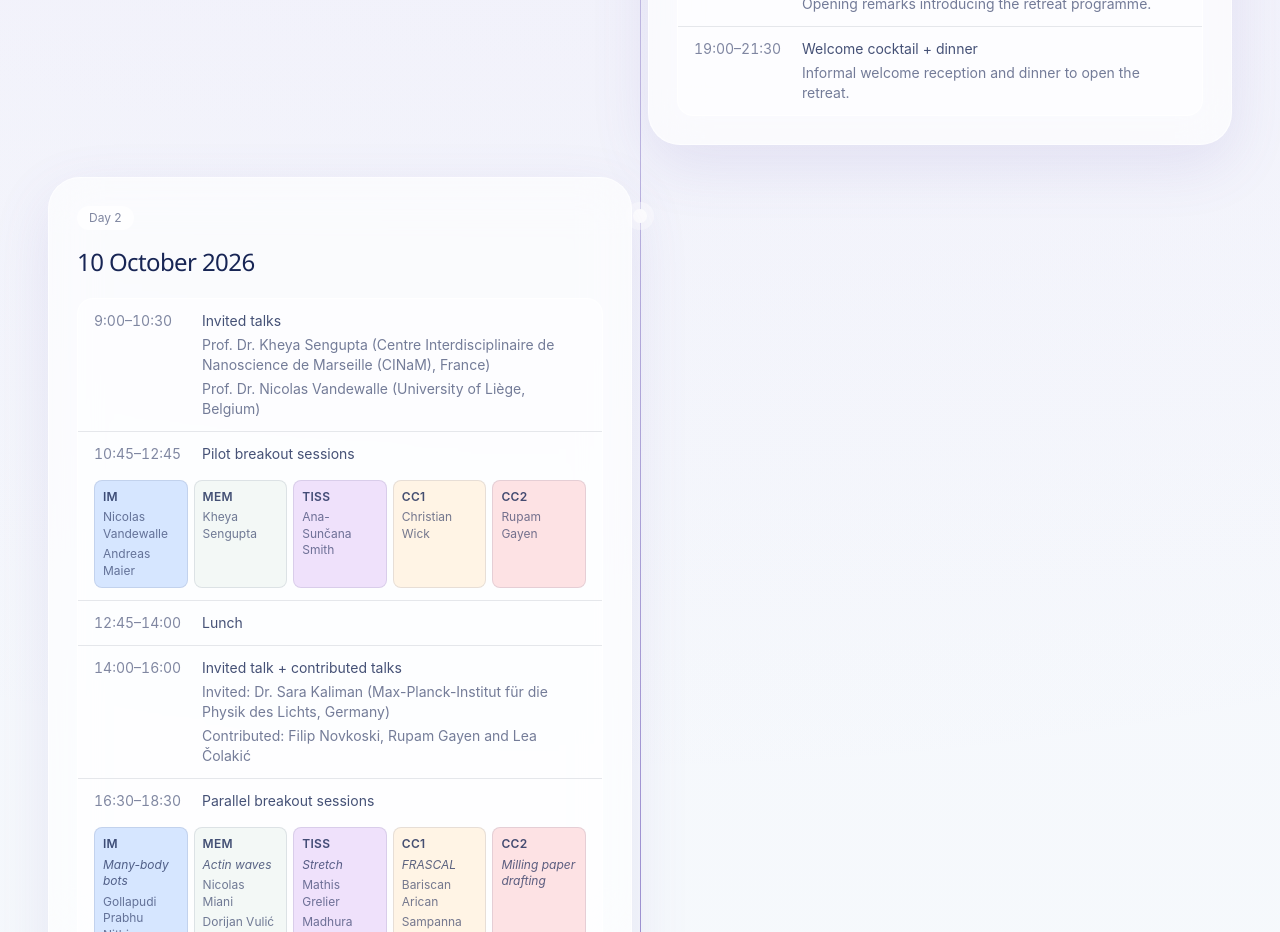
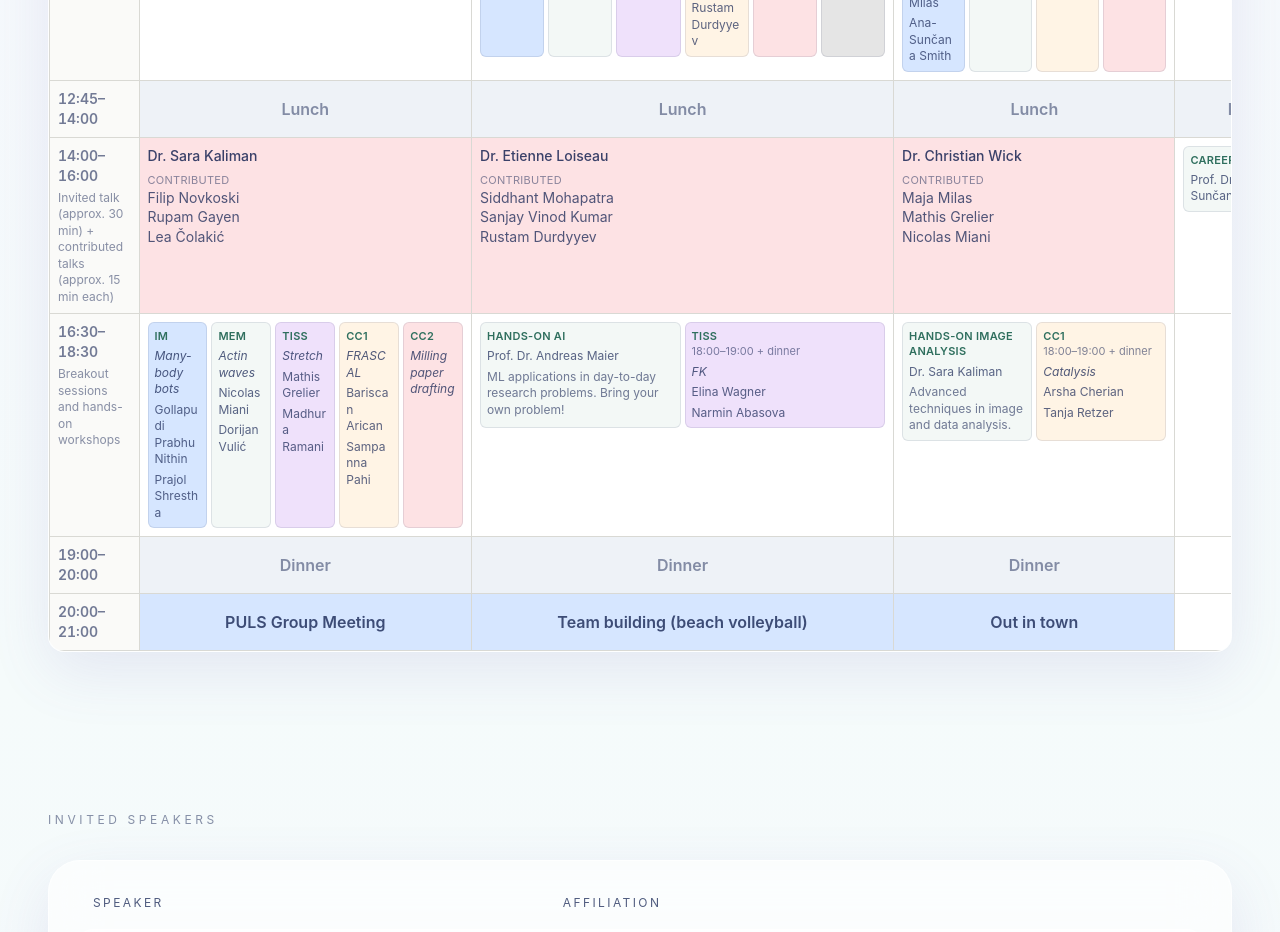
Before and after one commit to pahi-26/puls-retreat-2026, a Next.js app: page / in a window 1280 px wide. Shown: the part 2320-3252 px from the top of the page. Built offline with nearby package versions, Linux system fonts and the light colour scheme.

Commit message:
Updated programme

```diff
--- a/components/Timeline.tsx
+++ b/components/Timeline.tsx
@@ -1,33 +1,95 @@
 "use client";
 
 import { motion } from "framer-motion";
-import { breakoutGroups, programme, talkFormats } from "@/data/programme";
+import { arrivalDay, breakoutGroups, days, slots, type Cell, type Track } from "@/data/programme";
+
+const dayWidths = ["26%", "33%", "22%", "12%"];
+const cellBorder = "border border-[#d9d9d4] p-2 align-top";
+
+function TrackBox({ track }: { track: Track }) {
+  return (
+    <div
+      title={track.group?.name}
+      className={`min-w-0 rounded-md border border-ink/10 p-1.5 ${track.group?.tint ?? "bg-[#f3f8f6]"}`}
+    >
+      <p className="text-[11px] font-semibold uppercase leading-snug tracking-wide text-[#2f6f5e]">
+        {track.group?.code ?? track.title}
+      </p>
+      {track.time && <p className="text-[11px] leading-snug text-ink/55">{track.time}</p>}
+      {track.topic && (
+        <p className="mt-1 break-words text-xs italic leading-snug text-ink/75">{track.topic}</p>
+      )}
+      {track.people?.map((person) => (
+        <p key={person} className="mt-1 hyphens-auto break-words text-xs leading-snug text-ink/70">
+          {person}
+        </p>
+      ))}
+      {track.detail && (
+        <p className="mt-1 break-words text-xs leading-snug text-ink/60">{track.detail}</p>
+      )}
+    </div>
+  );
+}
+
+function ScheduleCell({ cell }: { cell: Cell }) {
+  switch (cell.kind) {
+    case "talks":
+      return (
+        <td className={`${cellBorder} bg-[#fde2e4]`}>
+          {cell.invited.map((name) => (
+            <p key={name} className="text-sm font-medium leading-snug text-ink/85">
+              {name}
+            </p>
+          ))}
+          {cell.contributed && (
+            <>
+              <p className="mt-2 text-[11px] uppercase leading-snug tracking-wide text-ink/50">
+                Contributed
+              </p>
+              {cell.contributed.map((name) => (
+                <p key={name} className="text-sm leading-snug text-ink/75">
+                  {name}
+                </p>
+              ))}
+            </>
+          )}
+        </td>
+      );
+    case "break":
+      return (
+        <td className={`${cellBorder} bg-[#eef2f7] text-center align-middle font-semibold text-ink/50`}>
+          {cell.label}
+        </td>
+      );
+    case "event":
+      return (
+        <td className={`${cellBorder} bg-[#d6e6ff] text-center align-middle font-semibold text-ink/80`}>
+          {cell.label}
+        </td>
+      );
+    case "tracks":
+      return (
+        <td className={`${cellBorder} bg-white`}>
+          <div className="grid grid-cols-[repeat(auto-fit,minmax(3.5rem,1fr))] gap-1">
+            {cell.tracks.map((track) => (
+              <TrackBox key={track.group?.code ?? track.title} track={track} />
+            ))}
+          </div>
+        </td>
+      );
+    case "empty":
+      return <td className={`${cellBorder} bg-white`} />;
+  }
+}
 
 export default function Timeline() {
   return (
     <section id="programme" className="relative">
-      <div className="section-shell">
+      <div className="section-shell pb-0">
         <p className="section-eyebrow">Programme Timeline</p>
         <h2 className="section-title">Programme overview across the workshop dates.</h2>
-        <div className="glass-panel mt-10 max-w-xl overflow-hidden rounded-2xl">
-          <table className="w-full text-left text-sm">
-            <thead className="bg-white/60 text-ink/75">
-              <tr>
-                <th className="px-4 py-3 font-semibold">Type of talk</th>
-                <th className="px-4 py-3 font-semibold">Duration</th>
-              </tr>
-            </thead>
-            <tbody className="divide-y divide-ink/8 bg-white/40 text-ink/65">
-              {talkFormats.map((format) => (
-                <tr key={format.type}>
-                  <td className="px-4 py-3">{format.type}</td>
-                  <td className="px-4 py-3 tabular-nums">{format.duration}</td>
-                </tr>
-              ))}
-            </tbody>
-          </table>
-        </div>
-        <div className="glass-panel mt-6 max-w-xl rounded-2xl p-4">
+        <div className="mt-10 flex flex-wrap items-start gap-6">
+          <div className="glass-panel max-w-xl rounded-2xl p-4">
             <p className="text-sm font-semibold text-ink/75">Breakout session groups</p>
             <dl className="mt-3 grid gap-2 sm:grid-cols-2">
               {breakoutGroups.map((group) => (
@@ -42,86 +104,64 @@ export default function Timeline() {
               ))}
             </dl>
           </div>
-        <div className="relative mt-14">
-          <div className="absolute left-4 top-0 h-full w-px origin-top bg-gradient-to-b from-plum/10 via-plum/50 to-teal/30 md:left-1/2" />
-          <div className="absolute left-4 top-0 h-full w-px origin-top animate-line-grow bg-gradient-to-b from-plum/30 via-plum to-teal md:left-1/2" />
-          <div className="space-y-8">
-            {programme.map((day, index) => (
-              <motion.article
-                key={day.date}
-                initial={{ opacity: 0, y: 28 }}
-                whileInView={{ opacity: 1, y: 0 }}
-                viewport={{ once: true, amount: 0.25 }}
-                transition={{ duration: 0.55, delay: index * 0.06 }}
-                className={`relative grid gap-4 md:grid-cols-2 ${
-                  index % 2 === 0 ? "" : "md:[&>*:first-child]:order-2"
-                }`}
-              >
-                <div className="hidden md:block" />
-                <div className="absolute left-4 top-8 h-3.5 w-3.5 -translate-x-1/2 rounded-full border border-white/90 bg-white shadow-[0_0_0_7px_rgba(255,255,255,0.45)] md:left-1/2" />
-                <div className="pl-10 md:pl-0">
-                  <div className="glass-panel rounded-[2rem] p-6 md:p-7">
-                    <div className="flex flex-wrap items-center gap-3">
-                      <span className="rounded-full bg-white/70 px-3 py-1 text-xs text-ink/55">
-                        Day {index + 1}
-                      </span>
-                    </div>
-                    <h3 className="mt-4 text-2xl">{day.date}</h3>
-                    <div className="mt-5 divide-y divide-ink/8 overflow-hidden rounded-2xl border border-white/70 bg-white/55">
-                      {day.sessions.map((session) => (
-                        <div
-                          key={session.time}
-                          className="grid grid-cols-[5.75rem_1fr] gap-4 px-4 py-3"
-                        >
-                          <p className="text-sm tabular-nums text-ink/55">{session.time}</p>
-                          <div>
-                            <p className="text-sm text-ink/80">{session.title}</p>
-                            {session.detail && (
-                              <p className="mt-1 text-sm text-ink/60">{session.detail}</p>
-                            )}
-                            {session.talks?.map((talk) => (
-                              <p key={talk} className="mt-1 text-sm text-ink/60">
-                                {talk}
+          <div className="glass-panel rounded-2xl p-4">
+            <p className="text-sm font-semibold text-ink/75">Arrival: {arrivalDay.day}</p>
+            {arrivalDay.sessions.map((session) => (
+              <p key={session.time} className="mt-2 text-sm text-ink/65">
+                <span className="tabular-nums text-ink/55">{session.time}</span> {session.title}
               </p>
-                            ))}
-                          </div>
-                          {session.tracks && (
-                            <div className="col-span-2 grid grid-cols-2 gap-1.5 sm:flex">
-                              {session.tracks.map((track) => (
-                                <div
-                                  key={track.group.code}
-                                  title={track.group.name}
-                                  className={`min-w-0 rounded-lg border border-ink/10 p-2 sm:flex-1 ${track.group.tint}`}
-                                >
-                                  <p className="text-xs font-semibold uppercase leading-snug tracking-wide text-ink/80">
-                                    {track.group.code}
-                                  </p>
-                                  {track.topic && (
-                                    <p className="mt-1 break-words text-xs italic leading-snug text-ink/70">
-                                      {track.topic}
-                                    </p>
-                                  )}
-                                  {track.people?.map((person) => (
-                                    <p
-                                      key={person}
-                                      className="mt-1 break-words text-xs leading-snug text-ink/60"
-                                    >
-                                      {person}
-                                    </p>
-                                  ))}
-                                </div>
-                              ))}
-                            </div>
-                          )}
-                        </div>
             ))}
           </div>
         </div>
       </div>
-              </motion.article>
+      <div className="mx-auto w-full max-w-[100rem] px-6 pb-20 pt-8 md:px-10 lg:px-12">
+        <p className="mb-2 text-xs text-ink/50 xl:hidden">Scroll sideways to see all days →</p>
+        <motion.div
+          initial={{ opacity: 0, y: 24 }}
+          whileInView={{ opacity: 1, y: 0 }}
+          viewport={{ once: true, amount: 0.1 }}
+          transition={{ duration: 0.45 }}
+          className="glass-panel overflow-x-auto rounded-2xl"
+        >
+          <table className="w-full min-w-[1280px] table-fixed border-collapse text-left">
+            <colgroup>
+              <col style={{ width: "7%" }} />
+              {dayWidths.map((width, index) => (
+                <col key={days[index]} style={{ width }} />
               ))}
-          </div>
-        </div>
+            </colgroup>
+            <thead>
+              <tr>
+                <th className="sticky left-0 z-10 border border-[#d9d9d4] bg-[#2f6f5e] p-2 text-sm font-semibold text-white">
+                  Time
+                </th>
+                {days.map((day) => (
+                  <th
+                    key={day}
+                    className="border border-[#d9d9d4] bg-[#2f6f5e] p-2 text-center text-sm font-semibold tracking-wide text-white"
+                  >
+                    {day}
+                  </th>
+                ))}
+              </tr>
+            </thead>
+            <tbody>
+              {slots.map((slot) => (
+                <tr key={slot.time}>
+                  <th className="sticky left-0 z-10 border border-[#d9d9d4] bg-[#fafaf8] p-2 align-top font-normal">
+                    <p className="text-sm font-semibold tabular-nums text-ink/60">{slot.time}</p>
+                    {slot.note && (
+                      <p className="mt-1 text-xs leading-snug text-ink/50">{slot.note}</p>
+                    )}
+                  </th>
+                  {slot.cells.map((cell, index) => (
+                    <ScheduleCell key={days[index]} cell={cell} />
+                  ))}
+                </tr>
+              ))}
+            </tbody>
+          </table>
+        </motion.div>
       </div>
     </section>
   );
--- a/data/programme.ts
+++ b/data/programme.ts
@@ -1,28 +1,30 @@
-export type ProgrammeDay = {
-  date: string;
-  sessions: {
-    time: string;
-    title: string;
-    detail?: string;
-    talks?: string[];
-    tracks?: {
-      group: Group;
-      topic?: string;
-      people?: string[];
-    }[];
-  }[];
-};
-
-type Group = {
+export type Group = {
   code: string;
   name: string;
   tint: string;
 };
 
-export const talkFormats = [
-  { type: "Invited talk", duration: "approx. 30 mins" },
-  { type: "Contributed talk", duration: "approx. 15 mins" }
-];
+export type Track = {
+  group?: Group;
+  title?: string; // heading for boxes that are not group sessions
+  time?: string; // when it differs from the slot's time
+  topic?: string;
+  people?: string[];
+  detail?: string;
+};
+
+export type Cell =
+  | { kind: "talks"; invited: string[]; contributed?: string[] }
+  | { kind: "break"; label: string }
+  | { kind: "event"; label: string }
+  | { kind: "tracks"; tracks: Track[] }
+  | { kind: "empty" };
+
+export type Slot = {
+  time: string;
+  note?: string;
+  cells: Cell[]; // one per entry in `days`
+};
 
 // Parallel group-session tracks, tinted with the same colours as the organisers' schedule
 const groups = {
@@ -36,36 +38,42 @@ const groups = {
 
 export const breakoutGroups: Group[] = Object.values(groups);
 
-export const programme: ProgrammeDay[] = [
-  {
-    date: "9 October 2026",
+export const arrivalDay = {
+  day: "Friday, 9 October",
   sessions: [
-      {
-        time: "18:00–19:00",
-        title: "Introductory Note",
-        detail: "Opening remarks introducing the retreat programme."
-      },
-      {
-        time: "19:00–21:30",
-        title: "Welcome cocktail + dinner",
-        detail: "Informal welcome reception and dinner to open the retreat."
-      }
+    { time: "18:00–19:00", title: "Introductory note" },
+    { time: "19:00–21:30", title: "Welcome cocktail + dinner" }
   ]
-  },
-  {
-    date: "10 October 2026",
-    sessions: [
+};
+
+export const days = [
+  "Saturday, 10 October",
+  "Sunday, 11 October",
+  "Monday, 12 October",
+  "Tuesday, 13 October"
+];
+
+const lunch: Cell = { kind: "break", label: "Lunch" };
+const dinner: Cell = { kind: "break", label: "Dinner" };
+const empty: Cell = { kind: "empty" };
+
+export const slots: Slot[] = [
   {
     time: "9:00–10:30",
-        title: "Invited talks",
-        talks: [
-          "Prof. Dr. Kheya Sengupta (Centre Interdisciplinaire de Nanoscience de Marseille (CINaM), France)",
-          "Prof. Dr. Nicolas Vandewalle (University of Liège, Belgium)"
+    note: "Invited talks (approx. 30 min each)",
+    cells: [
+      { kind: "talks", invited: ["Prof. Dr. Kheya Sengupta", "Prof. Dr. Nicolas Vandewalle"] },
+      { kind: "talks", invited: ["Prof. Dr. Marco Haumann", "Prof. Dr. Andreas Maier"] },
+      { kind: "talks", invited: ["Dr. Tanja Retzer", "Dr. Piotr Nowakowski"] },
+      { kind: "tracks", tracks: [{ title: "Data management session", time: "9:00–11:00" }] }
     ]
   },
   {
     time: "10:45–12:45",
-        title: "Pilot breakout sessions",
+    note: "Breakout sessions",
+    cells: [
+      {
+        kind: "tracks",
         tracks: [
           { group: groups.im, people: ["Nicolas Vandewalle", "Andreas Maier"] },
           { group: groups.mem, people: ["Kheya Sengupta"] },
@@ -75,52 +83,7 @@ export const programme: ProgrammeDay[] = [
         ]
       },
       {
-        time: "12:45–14:00",
-        title: "Lunch"
-      },
-      {
-        time: "14:00–16:00",
-        title: "Invited talk + contributed talks",
-        talks: [
-          "Invited: Dr. Sara Kaliman (Max-Planck-Institut für die Physik des Lichts, Germany)",
-          "Contributed: Filip Novkoski, Rupam Gayen and Lea Čolakić"
-        ]
-      },
-      {
-        time: "16:30–18:30",
-        title: "Parallel breakout sessions",
-        tracks: [
-          { group: groups.im, topic: "Many-body bots", people: ["Gollapudi Prabhu Nithin", "Prajol Shrestha"] },
-          { group: groups.mem, topic: "Actin waves", people: ["Nicolas Miani", "Dorijan Vulić"] },
-          { group: groups.tiss, topic: "Stretch", people: ["Mathis Grelier", "Madhura Ramani"] },
-          { group: groups.cc1, topic: "FRASCAL", people: ["Bariscan Arican", "Sampanna Pahi"] },
-          { group: groups.cc2, topic: "Milling paper drafting" }
-        ]
-      },
-      {
-        time: "19:00–20:00",
-        title: "Dinner"
-      },
-      {
-        time: "20:00–21:00",
-        title: "PULS Group Meeting"
-      }
-    ]
-  },
-  {
-    date: "11 October 2026",
-    sessions: [
-      {
-        time: "9:00–10:30",
-        title: "Invited talks",
-        talks: [
-          "Prof. Dr. Marco Haumann (FAU Erlangen-Nürnberg, Germany)",
-          "Prof. Dr. Andreas Maier (FAU Erlangen-Nürnberg, Germany)"
-        ]
-      },
-      {
-        time: "10:45–12:45",
-        title: "Parallel breakout sessions",
+        kind: "tracks",
         tracks: [
           { group: groups.im, topic: "Cell", people: ["Jocelyn Dupont", "Siddhant Mohapatra"] },
           { group: groups.mem, topic: "Patterning", people: ["Piotr Nowakowski", "Etienne Loiseau"] },
@@ -135,52 +98,7 @@ export const programme: ProgrammeDay[] = [
         ]
       },
       {
-        time: "12:45–14:00",
-        title: "Lunch"
-      },
-      {
-        time: "14:00–16:00",
-        title: "Invited talk + contributed talks",
-        talks: [
-          "Invited: Dr. Etienne Loiseau (Centre Interdisciplinaire de Nanoscience de Marseille (CINaM), France)",
-          "Contributed: Siddhant Mohapatra, Sanjay Vinod Kumar and Rustam Durdyyev"
-        ]
-      },
-      {
-        time: "16:30–18:30",
-        title: "Workshop: Hands-on AI",
-        detail:
-          "Prof. Dr. Andreas Maier: ML applications in day-to-day research problems. (Bring your own problem!)"
-      },
-      {
-        time: "18:00–19:00",
-        title: "Parallel breakout session (continues over dinner)",
-        tracks: [{ group: groups.tiss, topic: "FK", people: ["Elina Wagner", "Narmin Abasova"] }]
-      },
-      {
-        time: "19:00–20:00",
-        title: "Dinner"
-      },
-      {
-        time: "20:00–21:00",
-        title: "Team building (beach volleyball)"
-      }
-    ]
-  },
-  {
-    date: "12 October 2026",
-    sessions: [
-      {
-        time: "9:00–10:30",
-        title: "Invited talks",
-        talks: [
-          "Dr. Tanja Retzer (FAU Erlangen-Nürnberg, Germany)",
-          "Dr. Piotr Nowakowski (Institut Ruđer Bošković, Croatia)"
-        ]
-      },
-      {
-        time: "10:45–12:45",
-        title: "Parallel breakout sessions",
+        kind: "tracks",
         tracks: [
           {
             group: {
@@ -195,58 +113,98 @@ export const programme: ProgrammeDay[] = [
           { group: groups.cc2, topic: "Group work" }
         ]
       },
+      { kind: "tracks", tracks: [{ title: "Conclusion reports", time: "From 11:15" }] }
+    ]
+  },
   {
     time: "12:45–14:00",
-        title: "Lunch"
+    cells: [lunch, lunch, lunch, lunch]
   },
   {
     time: "14:00–16:00",
-        title: "Invited talk + contributed talks",
-        talks: [
-          "Invited: Dr. Christian Wick (FAU Erlangen-Nürnberg, Germany)",
-          "Contributed: Maja Milas, Mathis Grelier and Nicolas Miani"
+    note: "Invited talk (approx. 30 min) + contributed talks (approx. 15 min each)",
+    cells: [
+      {
+        kind: "talks",
+        invited: ["Dr. Sara Kaliman"],
+        contributed: ["Filip Novkoski", "Rupam Gayen", "Lea Čolakić"]
+      },
+      {
+        kind: "talks",
+        invited: ["Dr. Etienne Loiseau"],
+        contributed: ["Siddhant Mohapatra", "Sanjay Vinod Kumar", "Rustam Durdyyev"]
+      },
+      {
+        kind: "talks",
+        invited: ["Dr. Christian Wick"],
+        contributed: ["Maja Milas", "Mathis Grelier", "Nicolas Miani"]
+      },
+      {
+        kind: "tracks",
+        tracks: [{ title: "Career planning", people: ["Prof. Dr. Ana-Sunčana Smith"] }]
+      }
     ]
   },
   {
     time: "16:30–18:30",
-        title: "Workshop: Hands-on image analysis",
-        detail: "Dr. Sara Kaliman: Advanced techniques in image and data analysis."
+    note: "Breakout sessions and hands-on workshops",
+    cells: [
+      {
+        kind: "tracks",
+        tracks: [
+          { group: groups.im, topic: "Many-body bots", people: ["Gollapudi Prabhu Nithin", "Prajol Shrestha"] },
+          { group: groups.mem, topic: "Actin waves", people: ["Nicolas Miani", "Dorijan Vulić"] },
+          { group: groups.tiss, topic: "Stretch", people: ["Mathis Grelier", "Madhura Ramani"] },
+          { group: groups.cc1, topic: "FRASCAL", people: ["Bariscan Arican", "Sampanna Pahi"] },
+          { group: groups.cc2, topic: "Milling paper drafting" }
+        ]
       },
       {
-        time: "18:00–19:00",
-        title: "Parallel breakout session (continues over dinner)",
-        tracks: [{ group: groups.cc1, topic: "Catalysis", people: ["Arsha Cherian", "Tanja Retzer"] }]
+        kind: "tracks",
+        tracks: [
+          {
+            title: "Hands-on AI",
+            people: ["Prof. Dr. Andreas Maier"],
+            detail: "ML applications in day-to-day research problems. Bring your own problem!"
           },
           {
-        time: "19:00–20:00",
-        title: "Dinner"
-      },
-      {
-        time: "20:00–21:00",
-        title: "Out in town"
+            group: groups.tiss,
+            time: "18:00–19:00 + dinner",
+            topic: "FK",
+            people: ["Elina Wagner", "Narmin Abasova"]
           }
         ]
       },
       {
-    date: "13 October 2026",
-    sessions: [
+        kind: "tracks",
+        tracks: [
           {
-        time: "9:00–11:00",
-        title: "Data management session"
+            title: "Hands-on image analysis",
+            people: ["Dr. Sara Kaliman"],
+            detail: "Advanced techniques in image and data analysis."
           },
           {
-        time: "11:15–",
-        title: "Conclusion reports"
+            group: groups.cc1,
+            time: "18:00–19:00 + dinner",
+            topic: "Catalysis",
+            people: ["Arsha Cherian", "Tanja Retzer"]
+          }
+        ]
+      },
+      empty
+    ]
   },
   {
-        time: "12:45–14:00",
-        title: "Lunch"
+    time: "19:00–20:00",
+    cells: [dinner, dinner, dinner, empty]
   },
   {
-        time: "14:00–16:00",
-        title: "Career planning",
-        detail: "With Prof. Dr. Ana-Sunčana Smith."
-      }
+    time: "20:00–21:00",
+    cells: [
+      { kind: "event", label: "PULS Group Meeting" },
+      { kind: "event", label: "Team building (beach volleyball)" },
+      { kind: "event", label: "Out in town" },
+      empty
     ]
   }
 ];
```
Lines whose indentation alone changed are shown as unchanged.
